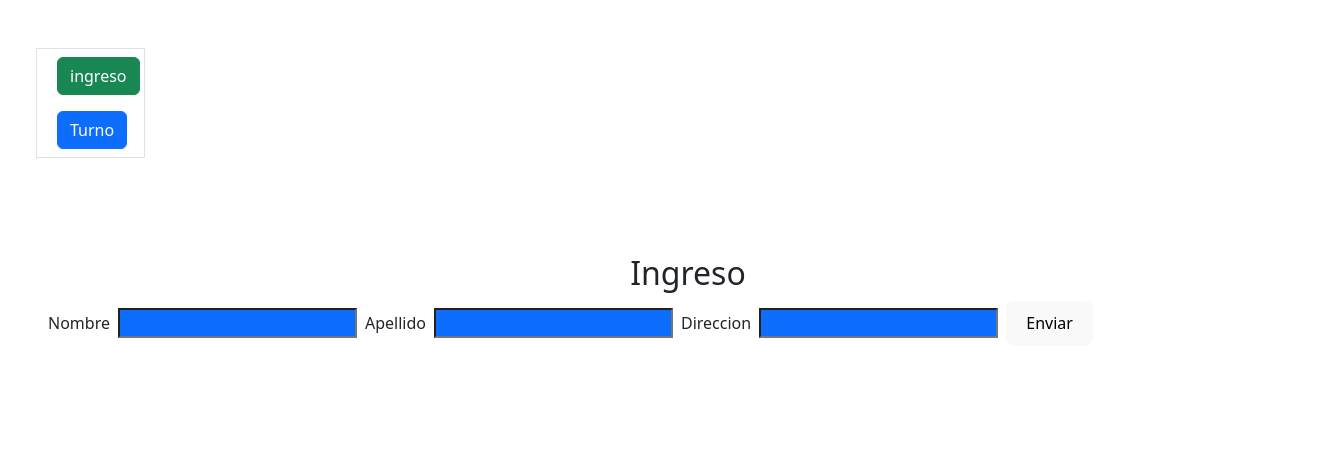
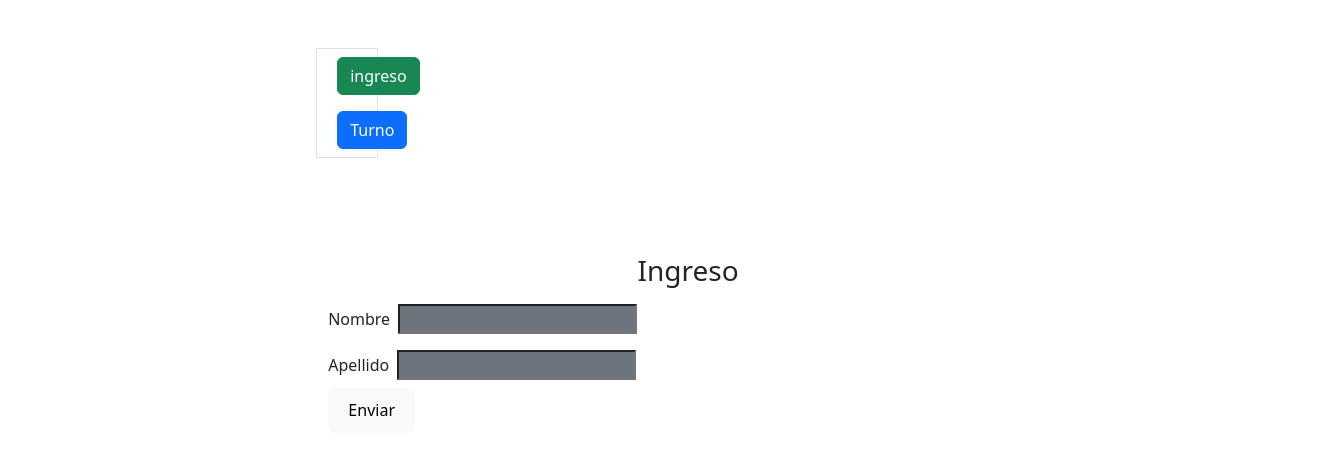
Before and after one commit to Condebasura/PracticasReact, a React (Vite) app: page / in a window 1280 px wide. Shown: the top 454 px of the page, 1340 px wide, since content can reach past the window. Built offline with nearby package versions, Linux system fonts and the light colour scheme.

Commit message:
entendiendo mas Typescript , react y sus estados

```diff
--- a/src/App.tsx
+++ b/src/App.tsx
@@ -27,23 +27,20 @@ return(<>
 <div className='m-5'>
 {Tipos === 'Ingreso' &&( <Formulario
 titulo='Ingreso'
-campos={[
-{className: 'bg-primary m-2' , name: 'Nombre'},
-{ className: 'bg-primary m-2' , name: 'Apellido'},
-{className: 'bg-primary m-2' , name: 'Direccion' },
-]}
 
+className='bg bg-secondary m-2'
+campos={['Nombre', 'Apellido']}
 
 
 />)}
 {Tipos === 'Turno' &&( <Formulario
 titulo='Turno'
-campos={[
-{className: 'bg-primary m-2' , name: 'Nombre'},
-{ className: 'bg-primary m-2' , name: 'Apellido'},
-{className: 'bg-primary m-2' , name: 'DNI' },
+className='bg bg-danger m-2'
+campos={['Nombre', 'Apellido', 'DNI']}
 
-]}
+
+
+
 
 />)}
 </div>
--- a/src/components/DivInputs.tsx
+++ /dev/null
@@ -1,21 +0,0 @@
-type Props ={
-    titulo: string;
-    childrens: React.ReactNode;
-}
-
-export default function InputDiv ({titulo, childrens}: Props){
-
-    return(
-        <>
-        <div>
-            <h2 className="text-center">{titulo}</h2>
-
-               <div>
-                   {childrens}
-
-               </div>
-
-        </div>
-        </>
-    )
-}
--- a/src/components/Form.tsx
+++ b/src/components/Form.tsx
@@ -1,58 +1,58 @@
 
-import InputDiv from "./DivInputs";
+
 import Inputs from "./Inputs";
-import Btn from "./Btn";
 import { useState } from "react";
 
 
 
-type Campo = {
-    className:string;
-    name: string;
-}
+
 
 type FormProps={
     titulo: string;
-    campos: Campo[];
+    className:string;
+
+    campos: string[];
 
 
 }
 
 
-export default function Formulario({titulo , campos }: FormProps){
-const [nombre , setNombre] = useState('');
+export default function Formulario({titulo , className , campos}: FormProps){
+    // Record pertenece a TypeScript y dice: 'mi objeto tiene clave de tipo string y  valores de tipo string'
+const [valores , setValores] = useState<Record<string, string>>({});
+
+const handleChange = (campo: string , valor: string)=>{
+    setValores((prev) =>({...prev, [campo]: valor}));
+    // ...prev sirve para copiar las propiedades de un objeto
+}
 
 const handleSubmit = (e: React.FormEvent)  =>{
     e.preventDefault();
-    console.log("este es el nombre", nombre)
+    console.log(`${titulo} =>`, valores)
 }
 
     return(
-        <form onSubmit={handleSubmit}>
+        <>
+        <form onSubmit={handleSubmit} >
+         <h3 className="text-center">
+            {titulo}
+            </h3>
+            {campos.map((campo)=>(
+             <div key={campo}>
+
+            <Inputs
+            name={campo}
+            className={className}
+            value={valores[campo] || ''}
+            onChange={(e)=> handleChange(campo, e)}
+            />
+            </div>
+            ))}
 
 
-        <InputDiv
-        titulo={titulo}
-        childrens={(
-        <>
-        {campos.map((campo ,i )=>{
-          return(
 
-
-              <Inputs
-              key={i}
-              name={campo.name}
-              className={campo.className}
-
-
-              />
-            )
-        })}
-        <button>Enviar</button>
-</>
-    )}
-
-    />
+         <button type="submit">Enviar</button>
     </form>
-);
+        </>
+)
 }
--- a/src/components/Inputs.tsx
+++ b/src/components/Inputs.tsx
@@ -1,16 +1,20 @@
 type Props = {
     name: string;
     className: string;
-
+    value: string;
+   onChange:(value: string) => void;
 
 
 }
-export default function Inputs ({name , className }:Props){
+export default function Inputs ({name , className , value , onChange }:Props){
     return (
     <>
     <label>
      {name}
-     <input className={className}  />
+     <input className={className}
+      value={value}
+      onChange={(e)  => onChange(e.target.value)}
+     />
     </label>
 
     </>
```
